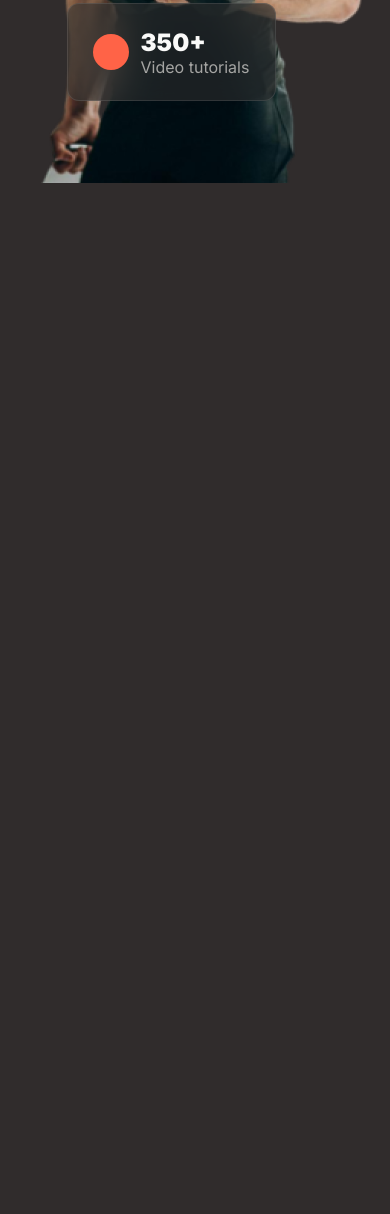
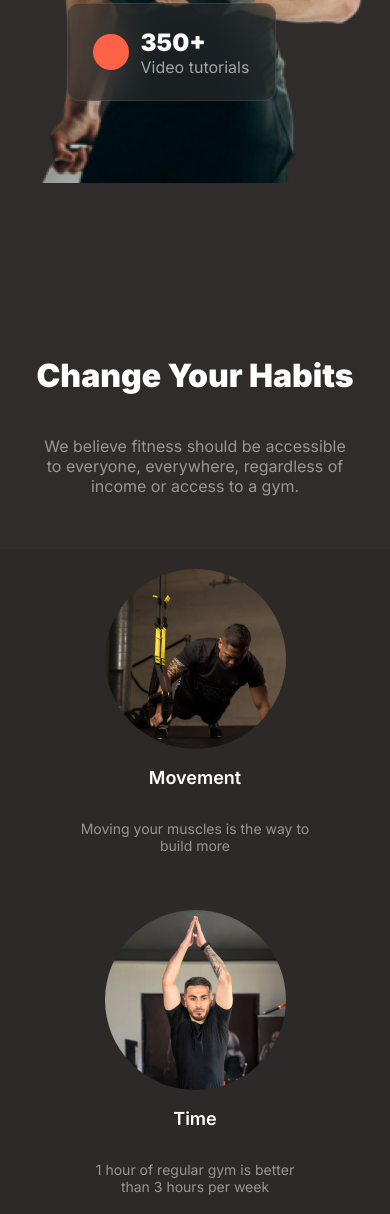
Before and after one commit to Anas-Uddin/assignment-2-by-Anas, a plain HTML site: page index.html in a window 390 px wide. Shown: the part 1197-2411 px from the top of the page. Before the commit the page ends 1380 px from the top, so only its background shows below. Drawn offline with Linux system fonts and the light colour scheme; a web font is replaced by a local one.

Commit message:
done change ur habit section for both pc and mobile

```diff
--- a/index.html
+++ b/index.html
@@ -50,7 +50,34 @@
 
     </header>
     <main>
-
+        <section>
+            <div id="main-div1">
+                <h1 id="main-div1-h1">Change Your Habits</h1>
+                <p id="main-div1-p1">We believe fitness should be accessible to everyone, everywhere, regardless of income or access to a gym.</p>
+            </div>
+        </section>
+        <section id="section3">
+            <div class="section-div">
+                <img class="section3-div-img" src="images/image 3.png" alt="">
+                <h3 class="section3-div-h3">Movement</h3>
+                <p class="section3-div-p">Moving your muscles is the way to build more</p>
+            </div>
+            <div class="section-div">
+                <img class="section3-div-img" src="images/image 2.png" alt="">
+                <h3 class="section3-div-h3">Time</h3>
+                <p class="section3-div-p">1 hour of regular gym is better than 3 hours per week</p>
+            </div>
+            <div class="section-div">
+                <img class="section3-div-img" src="images/image 4.png" alt="">
+                <h3 class="section3-div-h3">Practise</h3>
+                <p class="section3-div-p">Practise the correct form for better results</p>
+            </div>
+            <div class="section-div">
+                <img class="section3-div-img" src="images/image 5.png" alt="">
+                <h3 class="section3-div-h3">Weight loss</h3>
+                <p class="section3-div-p">Weight loss is best done systematically.</p>
+            </div>
+        </section>
     </main>
     <footer>
 
--- a/style.css
+++ b/style.css
@@ -149,6 +149,55 @@ body{
     font-size: 16px;
     font-weight: 400;
 }
+#main-div1{
+    display: flex;
+    flex-direction: column;
+    align-items: center;
+}
+#main-div1-h1{
+    color: white;
+    font-family: Inter;
+    font-size: 48px;
+    font-weight: 900;
+}
+#main-div1-p1{
+    color: rgba(255, 255, 255, 0.5);
+    font-family: Inter;
+    font-size: 14px;
+    font-weight: 400;
+}
+#section3{
+    display: flex;
+    justify-content: center;
+    margin-top: 25px;
+    margin-bottom: 25px;
+    align-items: center;
+}
+.section-div{
+    display: flex;
+    flex-direction: column;
+    align-items: center;
+    margin: 20px;
+}
+.section3-div-img{
+    border-radius: 50%;
+}
+.section3-div-h3{
+    font-family: Inter;
+    color: white;
+    font-size: 18px;
+    font-weight: 600;
+    text-align: center;
+}
+.section3-div-p{
+    width: 231px;
+    height: 36px;
+    font-family: Inter;
+    color: rgba(255, 255, 255, 0.5);
+    font-size: 14px;
+    font-weight: 400;
+    text-align: center;
+}
 
 
 @media screen and (max-width:591px) {
@@ -211,4 +260,25 @@ body{
         left: 32px;
         top: 300px;
     }
+    main{
+        display: flex;
+        flex-direction: column;
+        text-align: center;
+        position: relative;
+        top: 900px;
+    }
+    #main-div1-h1{
+        font-size: 2em;
+        width: 318px;
+        height: 38px;
+    }
+    #main-div1-p1{
+        font-size: 1em;
+        width: 316px;
+    height: 72px;
+    }
+    #section3{
+        flex-direction: column;
+        background: rgb(45, 41, 41);
+    }
 }
```
